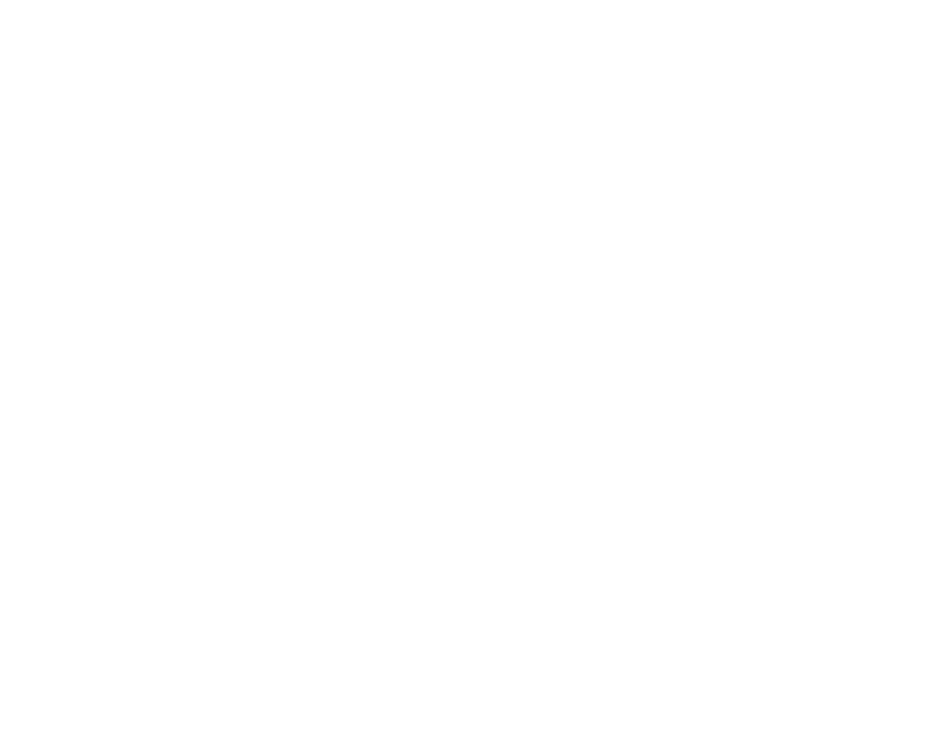
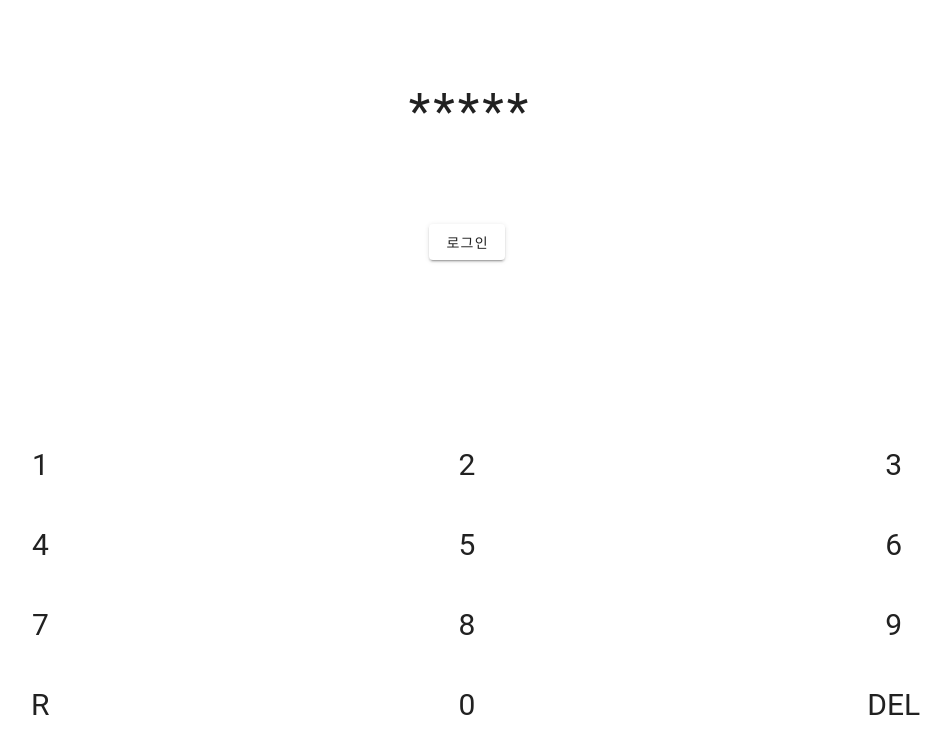
Before and after one commit to TomHoon/TodayWorkout, a Vue app: page /password in a window 1280 px wide. Shown: the top 754 px of the page, without its empty margins (173-1124 px from the left). Built offline with nearby package versions, Linux system fonts and the light colour scheme.

Commit message:
feat: 로그인 화면

```diff
--- a/package.json
+++ b/package.json
@@ -10,6 +10,7 @@
     "@mdi/font": "7.0.96",
     "roboto-fontface": "*",
     "vue": "^3.3.0",
+    "vue-router": "^4.3.0",
     "vuetify": "^3.0.0"
   },
   "devDependencies": {
--- a/src/App.vue
+++ b/src/App.vue
@@ -1,11 +1,24 @@
 <template>
   <v-app>
     <v-main>
-      <HelloWorld />
+      <!-- <HelloWorld /> -->
+      <router-view></router-view>
     </v-main>
   </v-app>
 </template>
 
-<script setup>
-  //
+<script>
+  export default {
+    mounted() {
+
+    },
+    data() {
+      return {
+
+      }
+    },
+    methods: {
+
+    }
+  }
 </script>
--- /dev/null
+++ b/src/components/Login/LoginForm.vue
@@ -0,0 +1,50 @@
+<template>
+  <div class="select-wrapper">
+    <v-select
+      id="selection"
+      label="Select"
+      :items="members"
+      bg-color="blue"
+      item-color="blue"
+      variant="solo-filled"
+      @update:modelValue="updated"
+    />
+    <div class="btn-wrapper">
+        <v-btn class="login-btn"> 로그인 </v-btn>
+    </div>
+  </div>
+</template>
+
+<script>
+export default {
+  props: {},
+  data() {
+    return {
+      members: ["Andy", "Mongz", "Gony", "Geogina", "Mingkey", "Tony"],
+    };
+  },
+  mounted() {},
+  methods: {
+    updated(a) {
+      console.log(a);
+    },
+  },
+};
+</script>
+<style scoped>
+.btn-wrapper {
+    display: flex;
+    justify-content: center;
+}
+.select-wrapper {
+  /* width: 270px; */
+  position: absolute;
+  top: 0;
+  right: 0;
+  left: 0;
+  bottom: 0;
+  margin: auto;
+  width: 50%;
+  height: 8.2rem;
+}
+</style>
--- /dev/null
+++ b/src/components/Login/LoginKeypad.vue
@@ -0,0 +1,127 @@
+<template>
+  <div class="code-wrap">
+    <div class="code-area">
+      <ul>
+        <li>*</li>
+        <li>*</li>
+        <li>*</li>
+        <li>*</li>
+        <li>*</li>
+      </ul>
+      <br />
+    </div>
+    <div class="login-btn">
+      <v-btn> 로그인 </v-btn>
+    </div>
+  </div>
+  <div class="keypad-wrapper">
+    <div class="key-row">
+      <div class="key-cell">
+        <button>1</button>
+      </div>
+      <div class="key-cell">
+        <button>2</button>
+      </div>
+      <div class="key-cell">
+        <button>3</button>
+      </div>
+    </div>
+    <div class="key-row">
+      <div class="key-cell">
+        <button>4</button>
+      </div>
+      <div class="key-cell">
+        <button>5</button>
+      </div>
+      <div class="key-cell">
+        <button>6</button>
+      </div>
+    </div>
+    <div class="key-row">
+      <div class="key-cell">
+        <button>7</button>
+      </div>
+      <div class="key-cell">
+        <button>8</button>
+      </div>
+      <div class="key-cell">
+        <button>9</button>
+      </div>
+    </div>
+    <div class="key-row">
+      <div class="key-cell">
+        <button>R</button>
+      </div>
+      <div class="key-cell">
+        <button>0</button>
+      </div>
+      <div class="key-cell">
+        <button>DEL</button>
+      </div>
+    </div>
+  </div>
+</template>
+
+<script>
+export default {
+  mounted() {},
+  data() {
+    return {};
+  },
+  methods: {
+    clicked() {
+    }
+  },
+};
+</script>
+
+<style scoped>
+.code-wrap {
+  height: 70%;
+}
+.code-area {
+  display: flex;
+  justify-content: center;
+  align-items: center;
+  height: 40%;
+  /* margin-top:30px; */
+}
+.code-area ul {
+  list-style: none;
+  font-size: 50px;
+}
+.code-area ul li {
+  float: left;
+  margin-left: 3px;
+}
+.keypad-wrapper {
+  position: absolute;
+  bottom: 40px;
+  width: 100%;
+  height: auto;
+}
+.key-row {
+  display: flex;
+  justify-content: center;
+  line-height: 50px;
+  height: 80px;
+  font-size: 30px;
+}
+.key-cell {
+  flex: 1;
+  text-align: center;
+  height: 30px;
+}
+.login-btn {
+  width: 100%;
+  text-align: center;
+}
+.key-cell > button {
+  transition-duration: 0.3s;
+}
+.key-cell > button:active {
+  margin-left: 15px;
+  margin-top: 15px;
+  box-shadow: none;
+}
+</style>
--- a/src/components/LoginForm.vue
+++ /dev/null
@@ -1,9 +0,0 @@
-<template>
-    <v-select
-    label="Select"
-    :items="['California', 'Colorado', 'Florida', 'Georgia', 'Texas', 'Wyoming']"
-    ></v-select>
-</template>
-
-<script>
-</script>
--- a/src/main.js
+++ b/src/main.js
@@ -1,20 +1,13 @@
-/**
- * main.js
- *
- * Bootstraps Vuetify and other plugins then mounts the App`
- */
+import App from './App.vue'
+import { createApp } from 'vue'
 
-// Plugins
 import { registerPlugins } from '@/plugins'
 
-// Components
-import App from './App.vue'
-
-// Composables
-import { createApp } from 'vue'
+import router from './router.js';
 
 const app = createApp(App)
-
 registerPlugins(app)
 
-app.mount('#app')
+app
+    .use(router)
+    .mount('#app');
--- /dev/null
+++ b/src/router.js
@@ -0,0 +1,22 @@
+import { createWebHistory, createRouter } from 'vue-router';
+
+import LoginForm from "@/components/Login/LoginForm";
+import LoginKeypad from "@/components/Login/LoginKeypad";
+
+const routes = [
+  {
+    path: "/",
+    component: LoginForm
+  },
+  {
+    path: "/password",
+    component: LoginKeypad
+  }
+];
+
+const router = createRouter({
+  history: createWebHistory(),
+  routes
+});
+
+export default router;
--- a/vite.config.mjs
+++ b/vite.config.mjs
@@ -7,6 +7,8 @@
 // Utilities
 import { defineConfig } from 'vite'
 import { fileURLToPath, URL } from 'node:url'
+import dns from 'dns'
+dns.setDefaultResultOrder('verbatim')
 
 // https://vitejs.dev/config/
 export default defineConfig({
@@ -43,5 +45,6 @@
   },
   server: {
     port: 3000,
+    host: true
   },
 })
```
Also changed, not shown: 1 other file (tests, documents, lock files or other folders).
